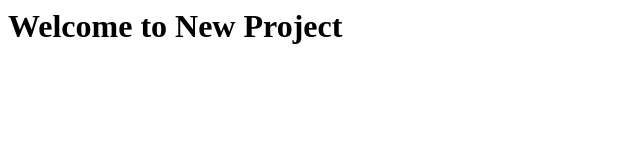
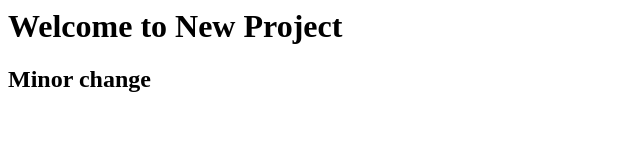
Before and after one commit to linden-peters/GitDemoFromGit, a plain HTML site: page index.html in a window 1280 px wide. Shown: the whole page, without its empty margins (0-640 px from the left). Drawn offline with Linux system fonts and the light colour scheme.

Commit message:
This is a multi-line commit message. We can put as much detail as we want in here. It was the best of times, it was the worst of times. Ok, that's enough. Time to commit!

```diff
--- a/index.html
+++ b/index.html
@@ -4,5 +4,6 @@
 </head>
 <body>
 <h1>Welcome to New Project</h1>
+<h2>Minor change</h2>
 </body>
 </html>
```
